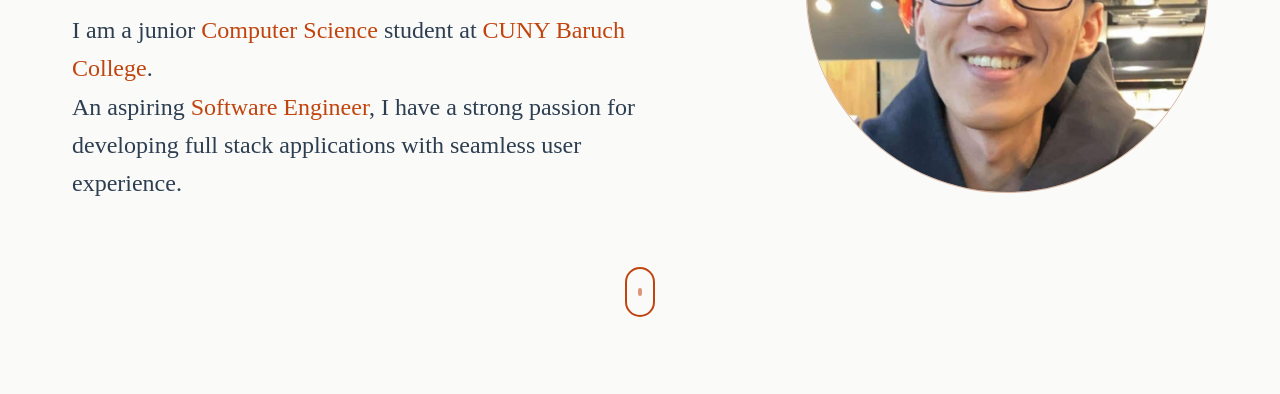
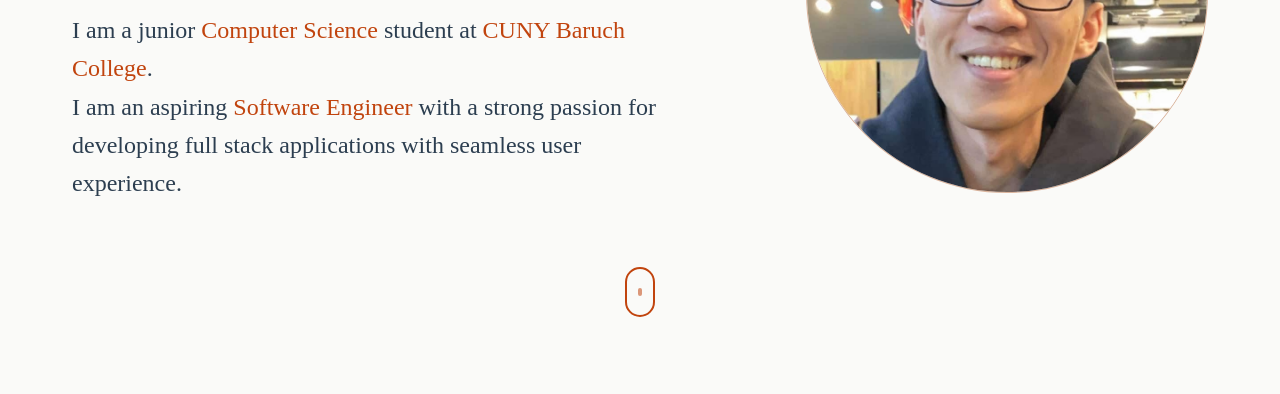
Before and after one commit to ye-moe/CIS_4160_Assignment_1, a plain HTML site: page index.html in a window 1280 px wide. Shown: the part 387-781 px from the top of the page. Drawn offline with nearby package versions, Linux system fonts and the light colour scheme; a web font is replaced by a local one.

Commit message:
Fixed sentence structure in the introduction paragraph

```diff
--- a/index.html
+++ b/index.html
@@ -50,8 +50,8 @@
                             <span class="highlight"> CUNY Baruch College</span>.
                         </p>
                         <p>
-                            An aspiring
-                            <span class="highlight">Software Engineer</span>, I have a strong
+                            I am an aspiring
+                            <span class="highlight">Software Engineer</span> with a strong
                             passion for developing full stack applications with seamless
                             user experience.
                         </p>
```
